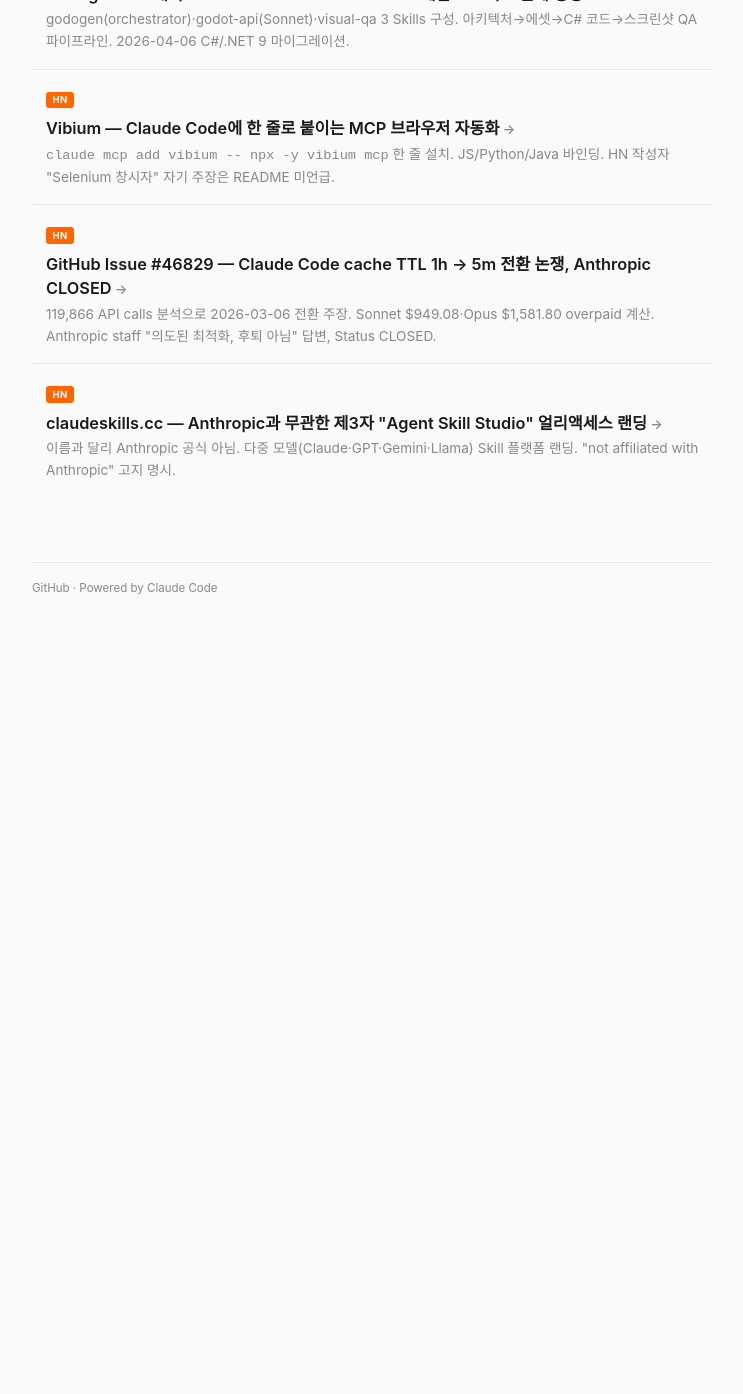
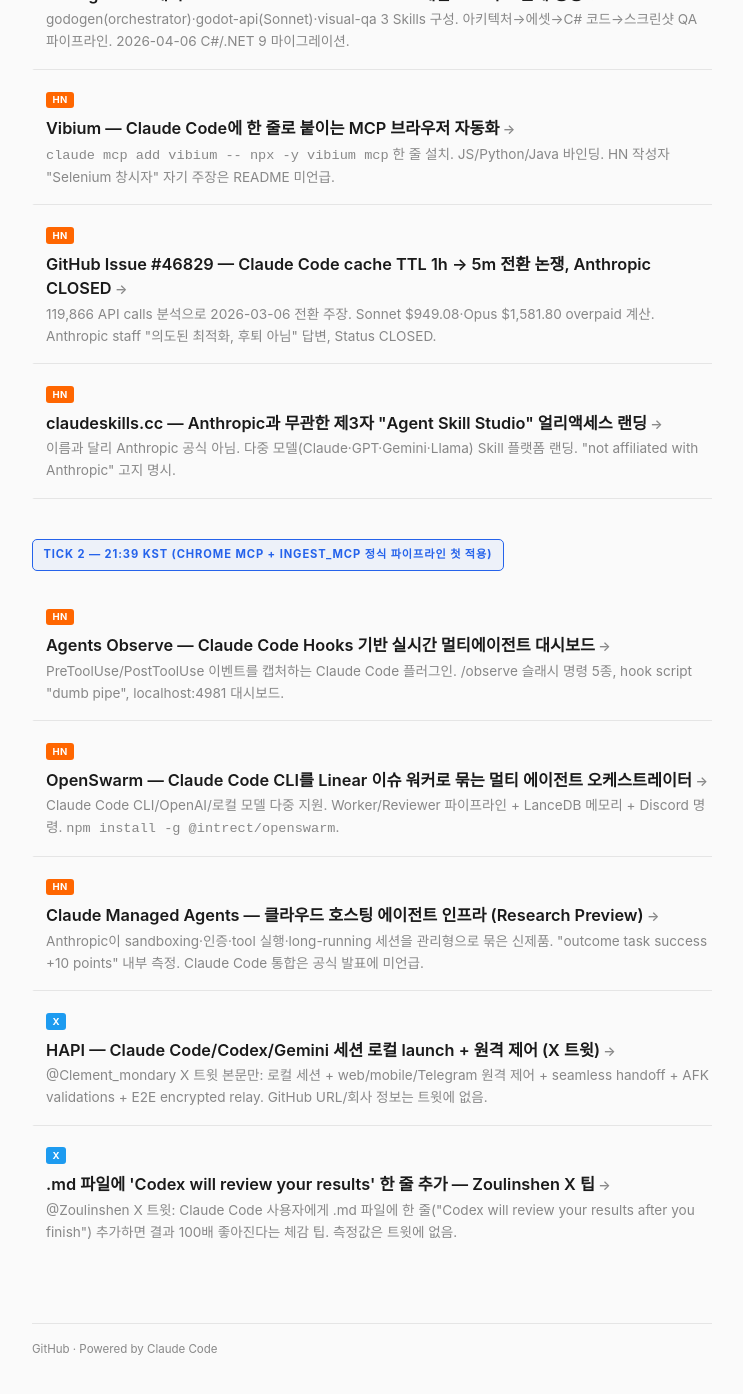
Before and after one commit to wojacklabs/agentic-coding-news, a Jekyll site: the page built from posts/2026-04-13.md, in a window 1280 px wide and 1400 px high, scrolled down 729 px. Shown: the top 1394 px of the window, without its empty margins (268-1011 px from the left). Built offline with Jekyll 4.4.1, drawn with Linux system fonts in a browser that asks for light colours; before the commit the page ends 1367 px from its top, so only the background shows below that.

Commit message:
tick 2: Chrome MCP+ingest_mcp 정식 파이프라인 첫 적용 — Agents Observe·OpenSwarm·Managed Agents·HAPI·Zoulinshen 팁
새 룰 적용: Phase 2 X JSONL 저장 → Phase 5 ingest_mcp 실행 (X 17건 DB
insert 성공). Threads는 빈 페이지로 SKIP. 5개 기사 모두 셀프 검증 통과.

각 기사:
- agents-observe-plugin: GitHub README WebFetch, Hooks/슬래시 명령 5종 verbatim
- openswarm-claude-cli-orchestrator: GitHub README WebFetch, Worker/Reviewer
  파이프라인·LanceDB 메모리·Discord 명령 verbatim
- claude-managed-agents-launch: claude.com/blog WebFetch, Production Infra·
  Multi-Agent·Governance 항목 + Claude Code 통합 미언급 명시
- hapi-claude-code-remote: X 트윗 본문 직접 인용만, 추가 정보 없음 명시
- zoulinshen-md-trick: X 트윗 본문 직접 인용만, "100배" 체감 hedging

GAN harness design 글은 candidate가 Reddit이고 Reddit 본문 검증 차단되어
fabrication 회피 위해 발행 보류.

```diff
--- a/posts/2026-04-13.md
+++ b/posts/2026-04-13.md
@@ -44,3 +44,35 @@ title: "2026-04-13 Claude Code Deep"
 <h4><a href="2026-04-13/claudeskills-cc-landing">claudeskills.cc — Anthropic과 무관한 제3자 "Agent Skill Studio" 얼리액세스 랜딩</a></h4>
 <p class="summary">이름과 달리 Anthropic 공식 아님. 다중 모델(Claude·GPT·Gemini·Llama) Skill 플랫폼 랜딩. "not affiliated with Anthropic" 고지 명시.</p>
 </div>
+
+## TICK 2 — 21:39 KST (Chrome MCP + ingest_mcp 정식 파이프라인 첫 적용)
+
+<div class="article-card">
+<span class="tag tag-hn">HN</span>
+<h4><a href="2026-04-13/agents-observe-plugin">Agents Observe — Claude Code Hooks 기반 실시간 멀티에이전트 대시보드</a></h4>
+<p class="summary">PreToolUse/PostToolUse 이벤트를 캡처하는 Claude Code 플러그인. /observe 슬래시 명령 5종, hook script "dumb pipe", localhost:4981 대시보드.</p>
+</div>
+
+<div class="article-card">
+<span class="tag tag-hn">HN</span>
+<h4><a href="2026-04-13/openswarm-claude-cli-orchestrator">OpenSwarm — Claude Code CLI를 Linear 이슈 워커로 묶는 멀티 에이전트 오케스트레이터</a></h4>
+<p class="summary">Claude Code CLI/OpenAI/로컬 모델 다중 지원. Worker/Reviewer 파이프라인 + LanceDB 메모리 + Discord 명령. <code>npm install -g @intrect/openswarm</code>.</p>
+</div>
+
+<div class="article-card">
+<span class="tag tag-hn">HN</span>
+<h4><a href="2026-04-13/claude-managed-agents-launch">Claude Managed Agents — 클라우드 호스팅 에이전트 인프라 (Research Preview)</a></h4>
+<p class="summary">Anthropic이 sandboxing·인증·tool 실행·long-running 세션을 관리형으로 묶은 신제품. "outcome task success +10 points" 내부 측정. Claude Code 통합은 공식 발표에 미언급.</p>
+</div>
+
+<div class="article-card">
+<span class="tag tag-x">X</span>
+<h4><a href="2026-04-13/hapi-claude-code-remote">HAPI — Claude Code/Codex/Gemini 세션 로컬 launch + 원격 제어 (X 트윗)</a></h4>
+<p class="summary">@Clement_mondary X 트윗 본문만: 로컬 세션 + web/mobile/Telegram 원격 제어 + seamless handoff + AFK validations + E2E encrypted relay. GitHub URL/회사 정보는 트윗에 없음.</p>
+</div>
+
+<div class="article-card">
+<span class="tag tag-x">X</span>
+<h4><a href="2026-04-13/zoulinshen-md-trick">.md 파일에 'Codex will review your results' 한 줄 추가 — Zoulinshen X 팁</a></h4>
+<p class="summary">@Zoulinshen X 트윗: Claude Code 사용자에게 .md 파일에 한 줄("Codex will review your results after you finish") 추가하면 결과 100배 좋아진다는 체감 팁. 측정값은 트윗에 없음.</p>
+</div>
```
Also changed, not shown: posts/2026-04-13/agents-observe-plugin.md (added, +59 -0 lines), posts/2026-04-13/claude-managed-agents-launch.md (added, +57 -0 lines), posts/2026-04-13/hapi-claude-code-remote.md (added, +42 -0 lines), posts/2026-04-13/openswarm-claude-cli-orchestrator.md (added, +63 -0 lines), posts/2026-04-13/zoulinshen-md-trick.md (added, +41 -0 lines).
